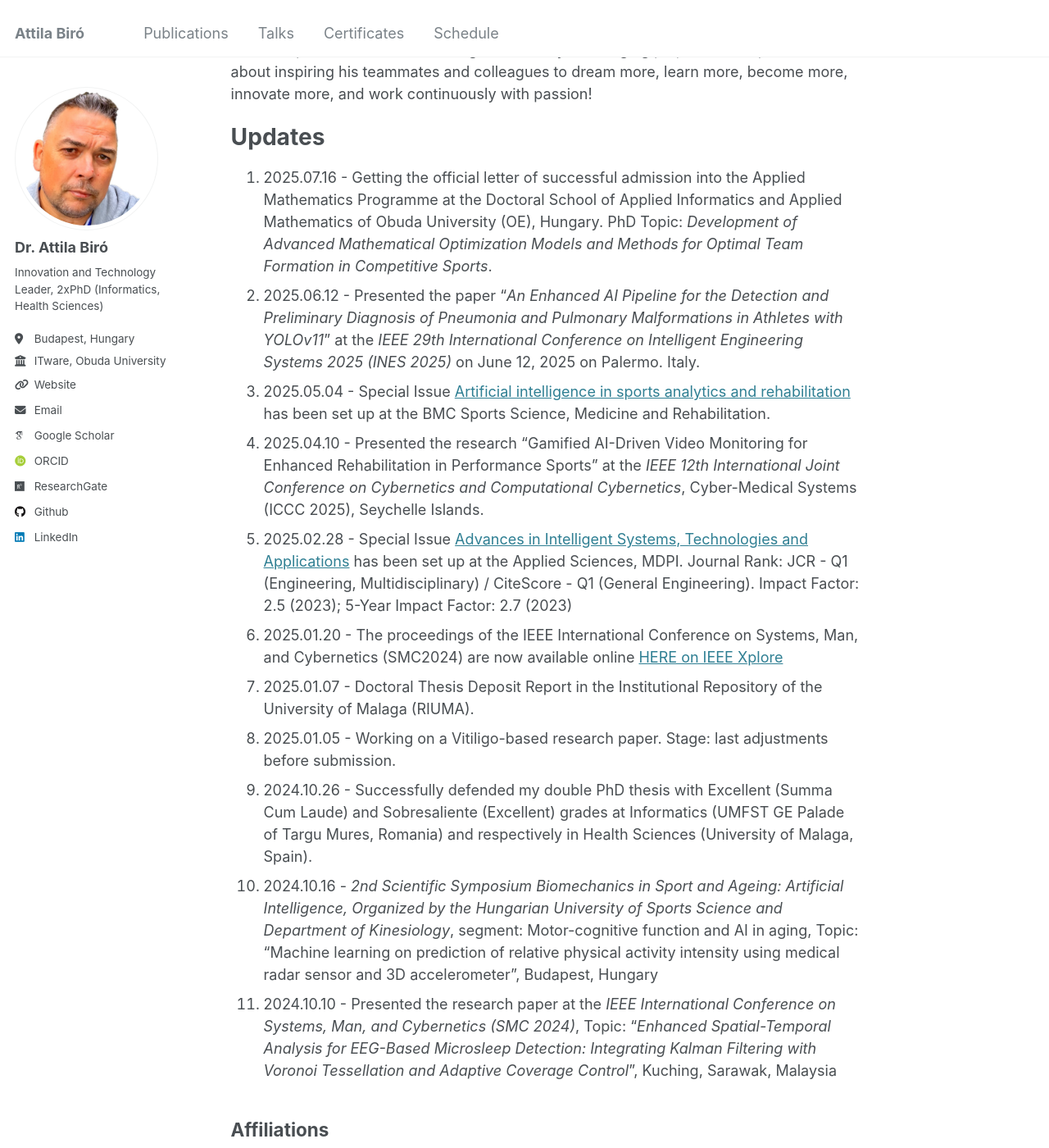
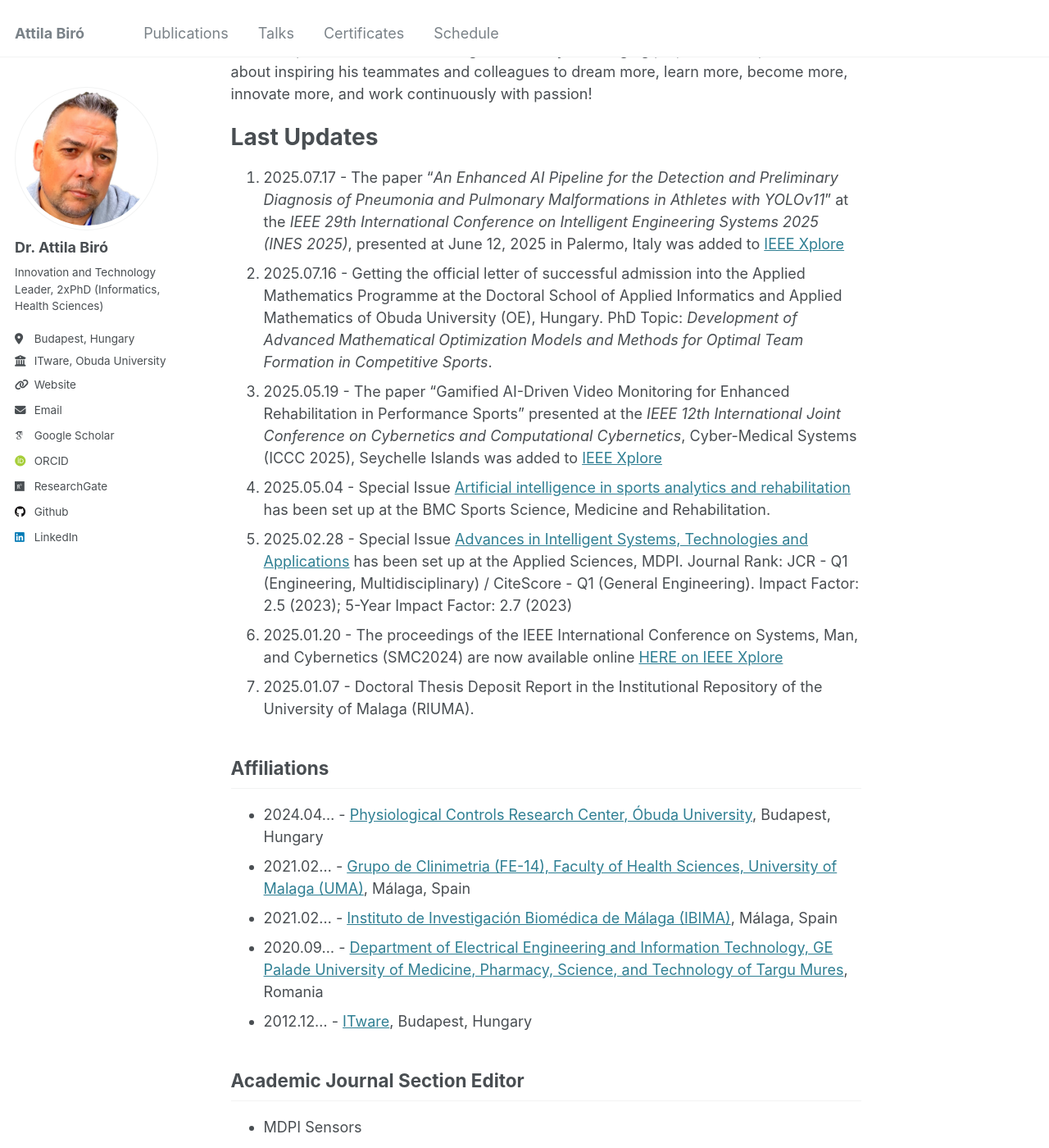
Before and after one commit to biroka/biroka.github.io, a Jekyll site: the page built from _pages/about.md, in a window 1280 px wide and 1400 px high, scrolled down 682 px. Shown: the whole window at 82% size. Built offline with Jekyll 4.4.1, drawn with Linux system fonts in a browser that asks for light colours; some web fonts are replaced.

Commit message:
Update about.md

```diff
--- a/_pages/about.md
+++ b/_pages/about.md
@@ -15,19 +15,16 @@ Motivation
 ======
 His motivation is to ensure the business development, software development as well as the reseach as a continuous improvement projects. He is committed to building strong, efficient, professional teams through technically challenging projects. He is passionate about inspiring his teammates and colleagues to dream more, learn more, become more, innovate more, and work continuously with passion!
 
-Updates
+Last Updates
 ======
-1. 2025.07.16 - Getting the official letter of successful admission into the Applied Mathematics Programme at the Doctoral School of Applied Informatics and Applied Mathematics of Obuda University (OE), Hungary. PhD Topic: _Development of Advanced Mathematical Optimization Models and Methods for Optimal Team Formation in Competitive Sports_.
-2. 2025.06.12 - Presented the paper "_An Enhanced AI Pipeline for the Detection and Preliminary Diagnosis of Pneumonia and Pulmonary Malformations in Athletes with YOLOv11_" at the _IEEE 29th International Conference on Intelligent Engineering Systems 2025 (INES 2025)_ on June 12, 2025 on Palermo. Italy.
-3. 2025.05.04 - Special Issue [Artificial intelligence in sports analytics and rehabilitation](https://bit.ly/3YqPdTL) has been set up at the BMC Sports Science, Medicine and Rehabilitation.
-4. 2025.04.10 - Presented the research "Gamified AI-Driven Video Monitoring for Enhanced Rehabilitation in Performance Sports" at the _IEEE 12th International Joint Conference on Cybernetics and Computational Cybernetics_, Cyber-Medical Systems (ICCC 2025), Seychelle Islands.
+1. 2025.07.17 - The paper "_An Enhanced AI Pipeline for the Detection and Preliminary Diagnosis of Pneumonia and Pulmonary Malformations in Athletes with YOLOv11_" at the _IEEE 29th International Conference on Intelligent Engineering Systems 2025 (INES 2025)_, presented at June 12, 2025 in Palermo, Italy was added to [IEEE Xplore](https://doi.org/10.1109/INES67149.2025.11078199)
+2. 2025.07.16 - Getting the official letter of successful admission into the Applied Mathematics Programme at the Doctoral School of Applied Informatics and Applied Mathematics of Obuda University (OE), Hungary. PhD Topic: _Development of Advanced Mathematical Optimization Models and Methods for Optimal Team Formation in Competitive Sports_.
+3. 2025.05.19 - The paper "Gamified AI-Driven Video Monitoring for Enhanced Rehabilitation in Performance Sports" presented at the _IEEE 12th International Joint Conference on Cybernetics and Computational Cybernetics_, Cyber-Medical Systems (ICCC 2025), Seychelle Islands was added to [IEEE Xplore](https://doi.org/10.1109/ICCC64928.2025.10999140)
+4. 2025.05.04 - Special Issue [Artificial intelligence in sports analytics and rehabilitation](https://bit.ly/3YqPdTL) has been set up at the BMC Sports Science, Medicine and Rehabilitation.
 5. 2025.02.28 - Special Issue [Advances in Intelligent Systems, Technologies and Applications](https://www.mdpi.com/journal/applsci/special_issues/5IQ6DOHB42) has been set up at the Applied Sciences, MDPI. Journal Rank: JCR - Q1 (Engineering, Multidisciplinary) / CiteScore - Q1 (General Engineering). Impact Factor: 2.5 (2023); 5-Year Impact Factor: 2.7 (2023)
 6. 2025.01.20 - The proceedings of the IEEE International Conference on Systems, Man, and Cybernetics (SMC2024) are now available online [HERE on IEEE Xplore](https://ieeexplore.ieee.org/xpl/conhome/10830919/proceeding)
 7. 2025.01.07 - Doctoral Thesis Deposit Report in the Institutional Repository of the University of Malaga (RIUMA).
-8. 2025.01.05 - Working on a Vitiligo-based research paper. Stage: last adjustments before submission.
-9. 2024.10.26 - Successfully defended my double PhD thesis with Excellent (Summa Cum Laude) and Sobresaliente (Excellent) grades at Informatics (UMFST GE Palade of Targu Mures, Romania) and respectively in Health Sciences (University of Malaga, Spain).
-10. 2024.10.16 - _2nd Scientific Symposium Biomechanics in Sport and Ageing: Artificial Intelligence, Organized by the Hungarian University of Sports Science and Department of Kinesiology_, segment: Motor-cognitive function and AI in aging, Topic: "Machine learning on prediction of relative physical activity intensity using medical radar sensor and 3D accelerometer", Budapest, Hungary
-11. 2024.10.10 - Presented the research paper at the _IEEE International Conference on Systems, Man, and Cybernetics (SMC 2024)_, Topic: "_Enhanced Spatial-Temporal Analysis for EEG-Based Microsleep Detection: Integrating Kalman Filtering with Voronoi Tessellation and Adaptive Coverage Control_", Kuching, Sarawak, Malaysia
+
 
 Affiliations
 ------
```
